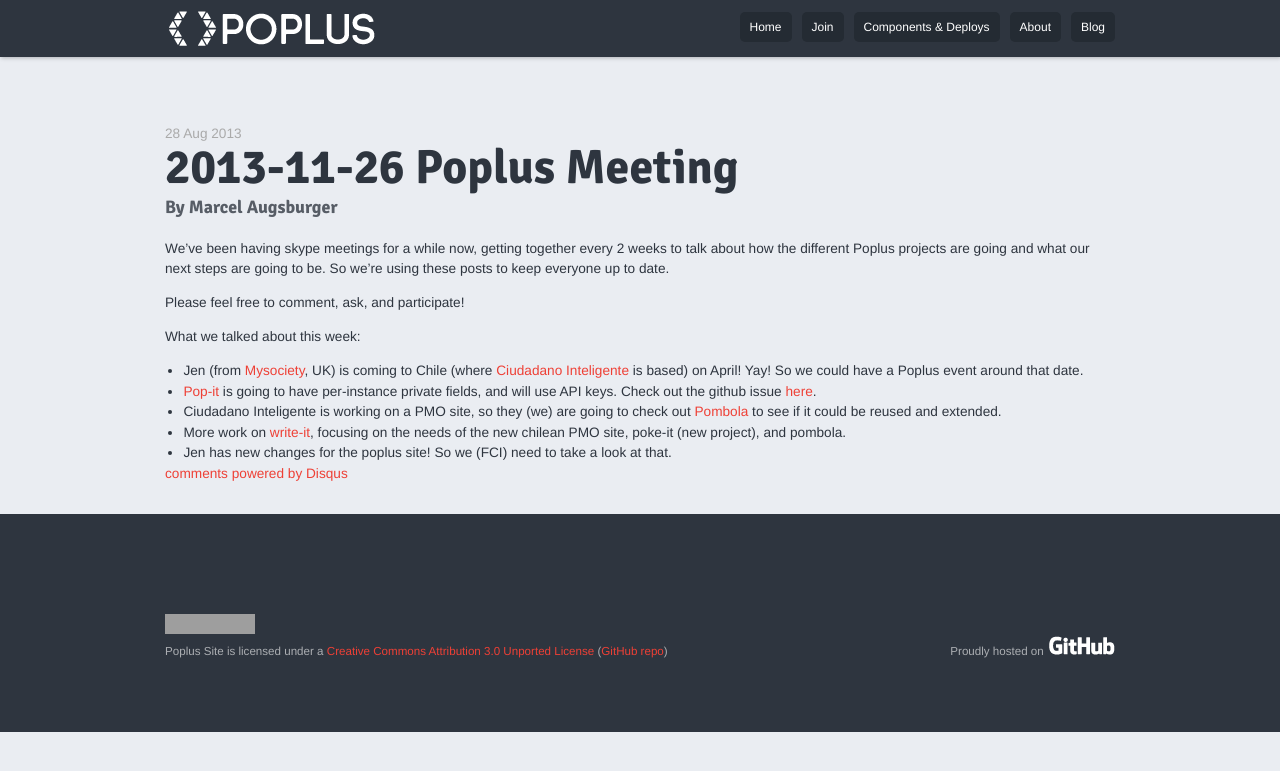
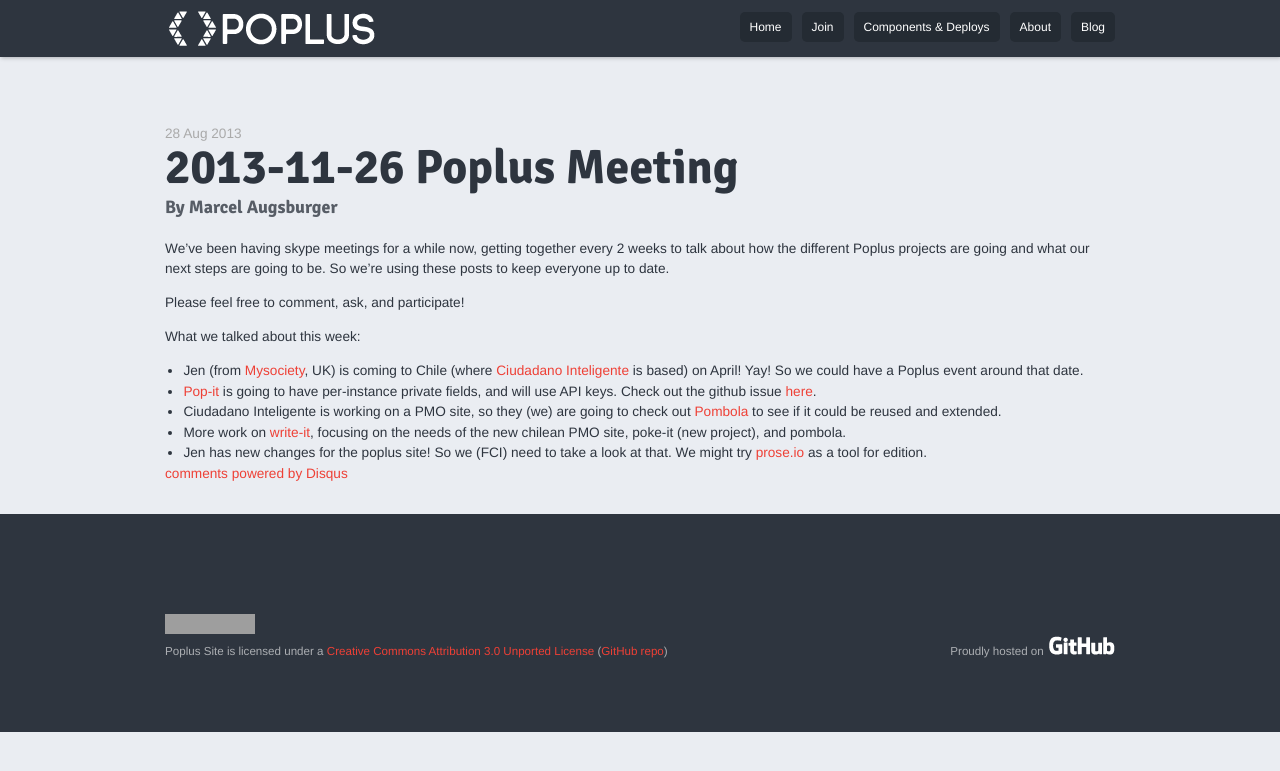
Before and after one commit to poplus/home-poplus, a Jekyll site: the page built from _posts/2013-11-26-Poplus-Meeting.md, in a window 1280 px wide. Shown: the top 771 px of the page. Built offline with Jekyll 4.4.1, drawn with Linux system fonts in a browser that asks for light colours; nearby versions of some CDN libraries; Markdown is read by kramdown in place of the engine named in the settings; comment, search, counter and statistics services are not loaded; grey boxes are pictures that could not be loaded.

Commit message:
adding content by prose

```diff
--- a/_posts/2013-11-26-Poplus-Meeting.md
+++ b/_posts/2013-11-26-Poplus-Meeting.md
@@ -1,8 +1,8 @@
 ---
 layout: post
-title:  "2013-11-26 Poplus Meeting"
+title: "2013-11-26 Poplus Meeting"
 author: Marcel Augsburger
-date: 28-08-2013
+date: "28-08-2013"
 categories: post
 published: true
 ---
@@ -17,7 +17,7 @@
 + [Pop-it][pop-it] is going to have per-instance private fields, and will use API keys. Check out the github issue [here][issue].
 + Ciudadano Inteligente is working on a PMO site, so they (we) are going to check out [Pombola][pombola] to see if it could be reused and extended.
 + More work on [write-it][write-it], focusing on the needs of the new chilean PMO site, poke-it (new project), and pombola.
-+ Jen has new changes for the poplus site! So we (FCI) need to take a look at that.
++ Jen has new changes for the poplus site! So we (FCI) need to take a look at that. We might try [prose.io](http://prose.io) as a tool for edition.
 
 [mysociety]: http://mysociety.org
 [pombola]: https://github.com/mysociety/pombola
```
